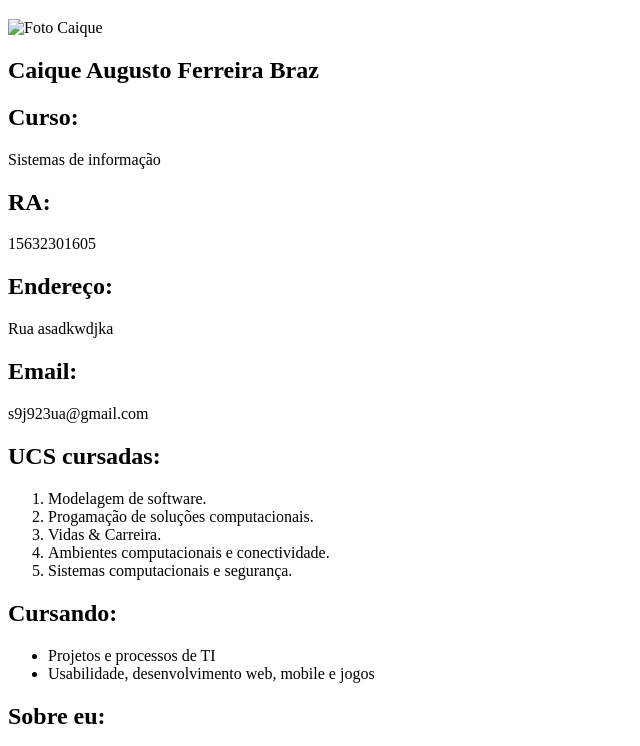
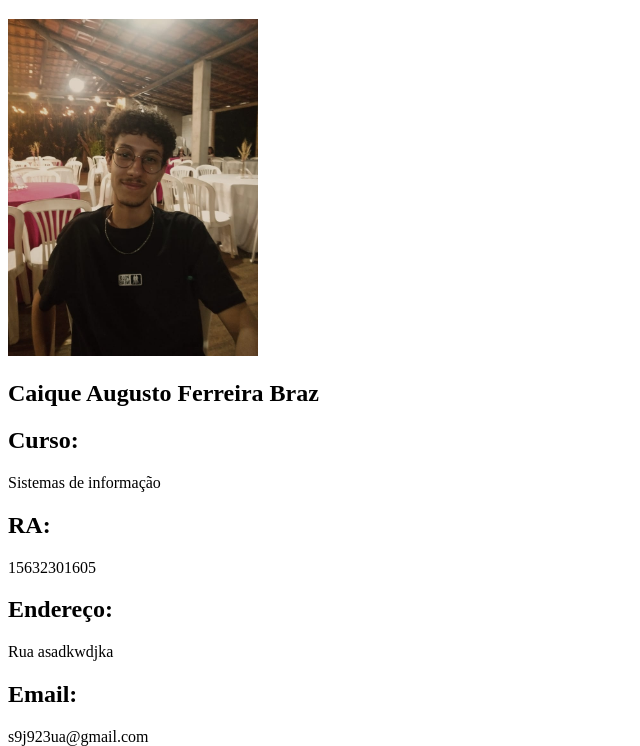
Before and after one commit to CaiqueFB/Trb.A3.2025.1, a plain HTML site: page atividade01/index.html in a window 1280 px wide. Shown: the part 61-807 px from the top of the page, without its empty margins (0-640 px from the left). Drawn offline with Linux system fonts and the light colour scheme.

Commit message:
Img
Coloquei a minha foto.

```diff
--- a/atividade/index.html
+++ b/atividade01/index.html
@@ -7,7 +7,7 @@
 
     <body>
         <h1> Olá, mundo!</h1>
-        <img width="250" src="./29f68e42-4a7b-4d24-a8f4-b087bd91294c .png" alt="Foto Caique">
+        <img width="250" src="./Imagens/cqIMG.jpg" alt="cqIMG.jpg">
 
         <h2> Caique Augusto Ferreira Braz</h2>
 
```
Also changed, not shown: atividade01/Imagens/cqIMG.jpg (added).
